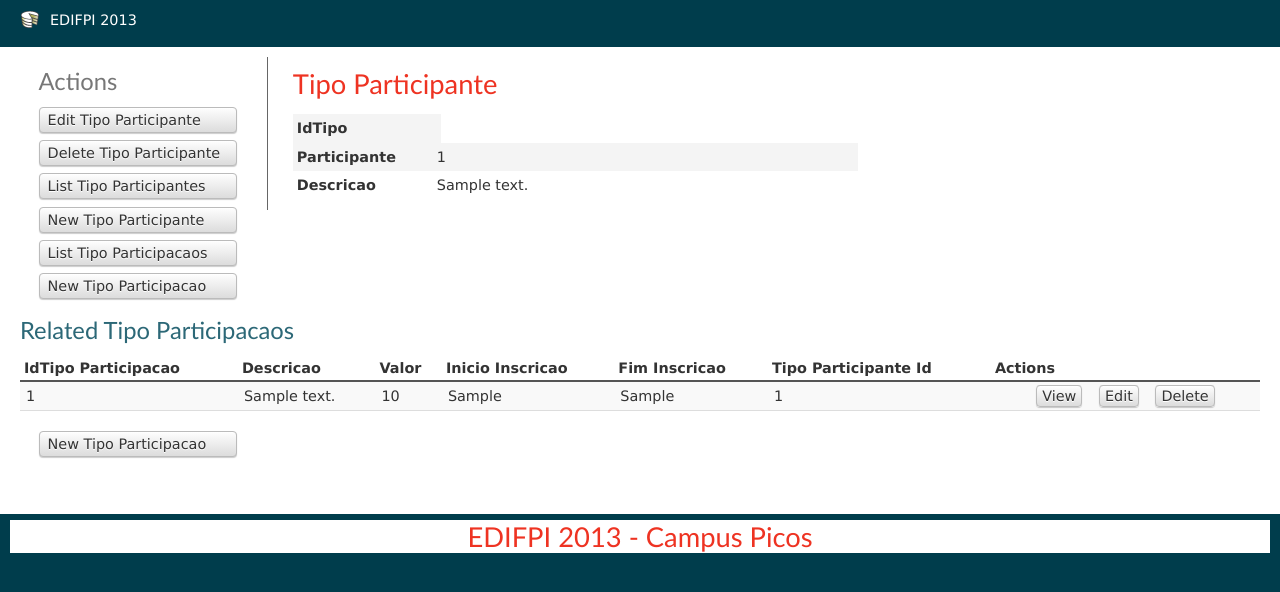
After one commit to woshington/edifpi, a CakePHP app: the page made by app/View/TipoParticipantes/admin_view.ctp in a window 1280 px wide. The commit adds this page. Shown: the top 592 px of the page. Run offline with PHP 8.4 and a stand-in for CakePHP, Linux system fonts and the light colour scheme; the template is opened without the code that fills it: most values are stand-ins (such as "Sample title", 1, 10 or a date in 2020); some libraries are stand-ins or nearby versions.

Commit message:
Implementando o cadastro de tipo de participacao

```diff
--- a/app/Controller/TipoParticipacaosController.php
+++ b/app/Controller/TipoParticipacaosController.php
@@ -20,6 +20,8 @@ class TipoParticipacaosController extends AppController {
 	public function admin_add() {
 		if ($this->request->is('post')) {
 			$this->TipoParticipacao->create();
+			$this->request->data['TipoParticipacao']['inicio_inscricao'] = $this->formatDataList($this->request->data['TipoParticipacao']['inicio_inscricao']);
+			$this->request->data['TipoParticipacao']['fim_inscricao'] = $this->formatDataList($this->request->data['TipoParticipacao']['fim_inscricao']);
 			if ($this->TipoParticipacao->save($this->request->data)) {
 				$this->Session->setFlash(__('The tipo participacao has been saved.'));
 				return $this->redirect(array('action' => 'index'));
--- /dev/null
+++ b/app/View/TipoParticipantes/admin_view.ctp
@@ -0,0 +1,63 @@
+<div class="tipoParticipantes view">
+<h2><?php echo __('Tipo Participante'); ?></h2>
+	<dl>
+		<dt><?php echo __('IdTipo Participante'); ?></dt>
+		<dd>
+			<?php echo h($tipoParticipante['TipoParticipante']['idTipo_participante']); ?>
+			&nbsp;
+		</dd>
+		<dt><?php echo __('Descricao'); ?></dt>
+		<dd>
+			<?php echo h($tipoParticipante['TipoParticipante']['descricao']); ?>
+			&nbsp;
+		</dd>
+	</dl>
+</div>
+<div class="actions">
+	<h3><?php echo __('Actions'); ?></h3>
+	<ul>
+		<li><?php echo $this->Html->link(__('Edit Tipo Participante'), array('action' => 'edit', $tipoParticipante['TipoParticipante']['idTipo_participante'])); ?> </li>
+		<li><?php echo $this->Form->postLink(__('Delete Tipo Participante'), array('action' => 'delete', $tipoParticipante['TipoParticipante']['idTipo_participante']), null, __('Are you sure you want to delete # %s?', $tipoParticipante['TipoParticipante']['idTipo_participante'])); ?> </li>
+		<li><?php echo $this->Html->link(__('List Tipo Participantes'), array('action' => 'index')); ?> </li>
+		<li><?php echo $this->Html->link(__('New Tipo Participante'), array('action' => 'add')); ?> </li>
+		<li><?php echo $this->Html->link(__('List Tipo Participacaos'), array('controller' => 'tipo_participacaos', 'action' => 'index')); ?> </li>
+		<li><?php echo $this->Html->link(__('New Tipo Participacao'), array('controller' => 'tipo_participacaos', 'action' => 'add')); ?> </li>
+	</ul>
+</div>
+<div class="related">
+	<h3><?php echo __('Related Tipo Participacaos'); ?></h3>
+	<?php if (!empty($tipoParticipante['TipoParticipacao'])): ?>
+	<table cellpadding = "0" cellspacing = "0">
+	<tr>
+		<th><?php echo __('IdTipo Participacao'); ?></th>
+		<th><?php echo __('Descricao'); ?></th>
+		<th><?php echo __('Valor'); ?></th>
+		<th><?php echo __('Inicio Inscricao'); ?></th>
+		<th><?php echo __('Fim Inscricao'); ?></th>
+		<th><?php echo __('Tipo Participante Id'); ?></th>
+		<th class="actions"><?php echo __('Actions'); ?></th>
+	</tr>
+	<?php foreach ($tipoParticipante['TipoParticipacao'] as $tipoParticipacao): ?>
+		<tr>
+			<td><?php echo $tipoParticipacao['idTipo_participacao']; ?></td>
+			<td><?php echo $tipoParticipacao['descricao']; ?></td>
+			<td><?php echo $tipoParticipacao['valor']; ?></td>
+			<td><?php echo $tipoParticipacao['inicio_inscricao']; ?></td>
+			<td><?php echo $tipoParticipacao['fim_inscricao']; ?></td>
+			<td><?php echo $tipoParticipacao['tipo_participante_id']; ?></td>
+			<td class="actions">
+				<?php echo $this->Html->link(__('View'), array('controller' => 'tipo_participacaos', 'action' => 'view', $tipoParticipacao['idTipo_participacao'])); ?>
+				<?php echo $this->Html->link(__('Edit'), array('controller' => 'tipo_participacaos', 'action' => 'edit', $tipoParticipacao['idTipo_participacao'])); ?>
+				<?php echo $this->Form->postLink(__('Delete'), array('controller' => 'tipo_participacaos', 'action' => 'delete', $tipoParticipacao['idTipo_participacao']), null, __('Are you sure you want to delete # %s?', $tipoParticipacao['idTipo_participacao'])); ?>
+			</td>
+		</tr>
+	<?php endforeach; ?>
+	</table>
+<?php endif; ?>
+
+	<div class="actions">
+		<ul>
+			<li><?php echo $this->Html->link(__('New Tipo Participacao'), array('controller' => 'tipo_participacaos', 'action' => 'add')); ?> </li>
+		</ul>
+	</div>
+</div>
```
Also changed, not shown: app/Controller/TipoParticipantesController.php (added, +46 -0 lines), app/Model/TipoParticipacao.php (+16 -51 lines), app/Test/Case/Controller/TipoParticipantesControllerTest.php (added, +106 -0 lines), app/View/TipoParticipacaos/admin_add.ctp (+7 -2 lines), app/View/TipoParticipantes/admin_add.ctp (added, +19 -0 lines), app/View/TipoParticipantes/admin_edit.ctp (added, +21 -0 lines), app/View/TipoParticipantes/admin_index.ctp (added, +42 -0 lines).
